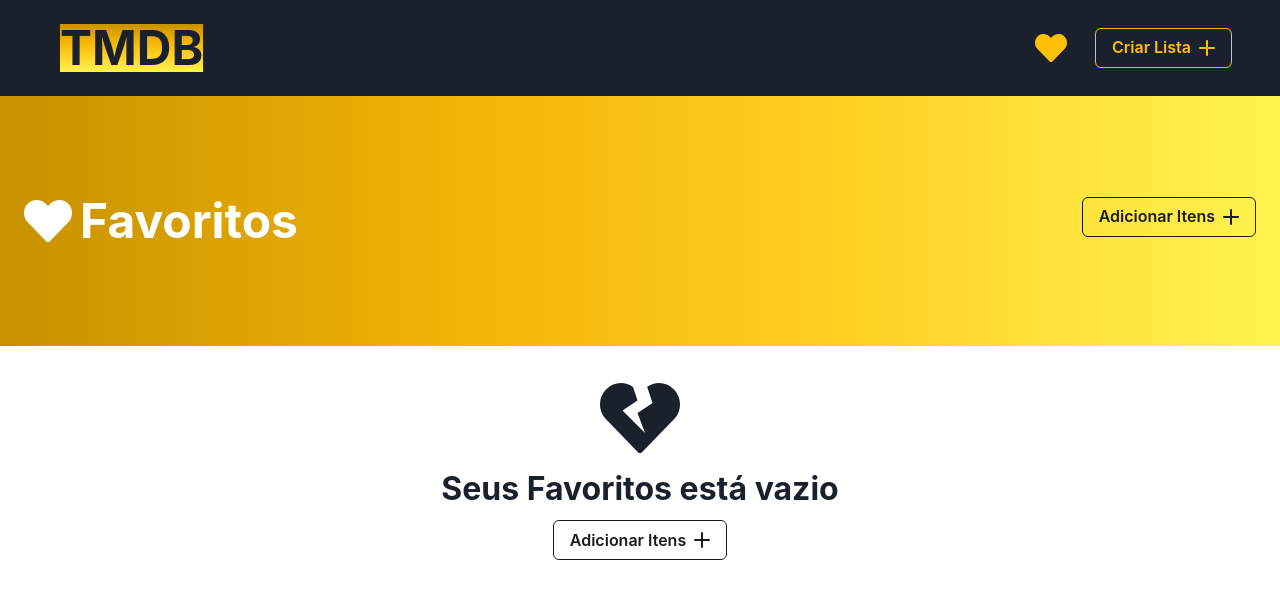
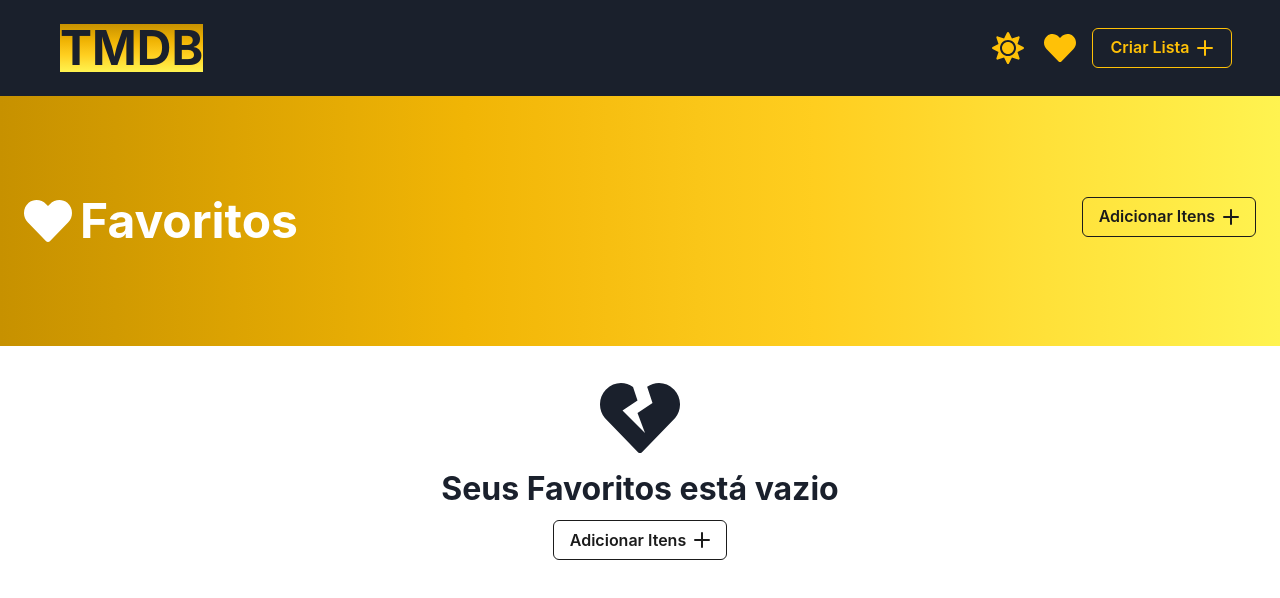
Before and after one commit to Emillyalmeida/movies-tmdb, a React (Create React App) app: page /favorites in a window 1280 px wide. Shown: the top 598 px of the page. Built offline with nearby package versions, Linux system fonts and the light colour scheme.

Commit message:
feat(darkTheme); create darkThem with chakra

```diff
--- a/src/components/header/index.tsx
+++ b/src/components/header/index.tsx
@@ -10,10 +10,11 @@ import {
   MenuDivider,
   useDisclosure,
   IconButton,
+  useColorMode,
 } from "@chakra-ui/react";
 
 import { AddIcon, ChevronDownIcon } from "@chakra-ui/icons";
-import { FaHeart } from "react-icons/fa";
+import { FaHeart, FaMoon, FaSun } from "react-icons/fa";
 import { useContext } from "react";
 import { TmdbContext } from "../../providers/context";
 
@@ -32,6 +33,8 @@ const Header = () => {
 
   const history = useHistory();
 
+  const { colorMode, toggleColorMode } = useColorMode();
+
   return (
     <>
       <ModalCreate isOpen={isOpenModal} onClose={onCloseModal} />
@@ -45,22 +48,34 @@ const Header = () => {
         justifyContent="space-between"
       >
         <Heading
-          ml="3"
-          size="3xl"
+          ml={["0", "3"]}
+          size={["2xl", "3xl"]}
           bgGradient="linear(to-t, #fff350, #ffea44, #ffe139, #ffd72c, #ffce1f, #fac618, #f6bd0f, #f1b505, #e6ac04, #dca302, #d19a01, #c79100);"
           fontWeight="700"
           onClick={() => history.push("/")}
           cursor="pointer"
+          color="gray.800"
         >
           TMDB
         </Heading>
-        <HStack spacing={6}>
+        <HStack spacing={3}>
+          <IconButton
+            variant="ghost"
+            color="yellow.700"
+            aria-label="togle theme"
+            icon={colorMode === "light" ? <FaSun /> : <FaMoon />}
+            fontSize={["1.5rem", "2rem"]}
+            _hover={{
+              color: "yellow.600",
+            }}
+            onClick={toggleColorMode}
+          />
           <IconButton
             variant="ghost"
             color="yellow.700"
             aria-label="favoritos"
             icon={<FaHeart />}
-            fontSize="2rem"
+            fontSize={["1.5rem", "2rem"]}
             _hover={{
               color: "yellow.600",
             }}
@@ -118,6 +133,7 @@ const Header = () => {
               variant="outline"
               _hover={{ bg: "gray.500" }}
               onClick={onOpenModal}
+              w={["120px", "140px"]}
             >
               Criar Lista
             </Button>
--- a/src/index.tsx
+++ b/src/index.tsx
@@ -5,6 +5,8 @@ import App from "./App";
 import reportWebVitals from "./reportWebVitals";
 import { BrowserRouter } from "react-router-dom";
 import AppProvider from "./providers";
+import { ColorModeScript } from "@chakra-ui/react";
+import theme from "./styles/theme";
 
 const root = ReactDOM.createRoot(
   document.getElementById("root") as HTMLElement
@@ -13,6 +15,7 @@ root.render(
   <React.StrictMode>
     <BrowserRouter>
       <AppProvider>
+        <ColorModeScript initialColorMode={theme.initialColorMode} />
         <App />
       </AppProvider>
     </BrowserRouter>
--- a/src/styles/theme.tsx
+++ b/src/styles/theme.tsx
@@ -37,8 +37,14 @@ export const theme = extendTheme({
     "9xl": "6.8rem",
     "10xl": "8rem",
   },
+  initialColorMode: "light",
+  useSystemColorMode: false,
   styles: {
-    global: {
+    dark: {
+      bg: "gray.700",
+      color: "whiteAlpha.900",
+    },
+    light: {
       bg: "white",
       color: "gray.900",
     },
```
